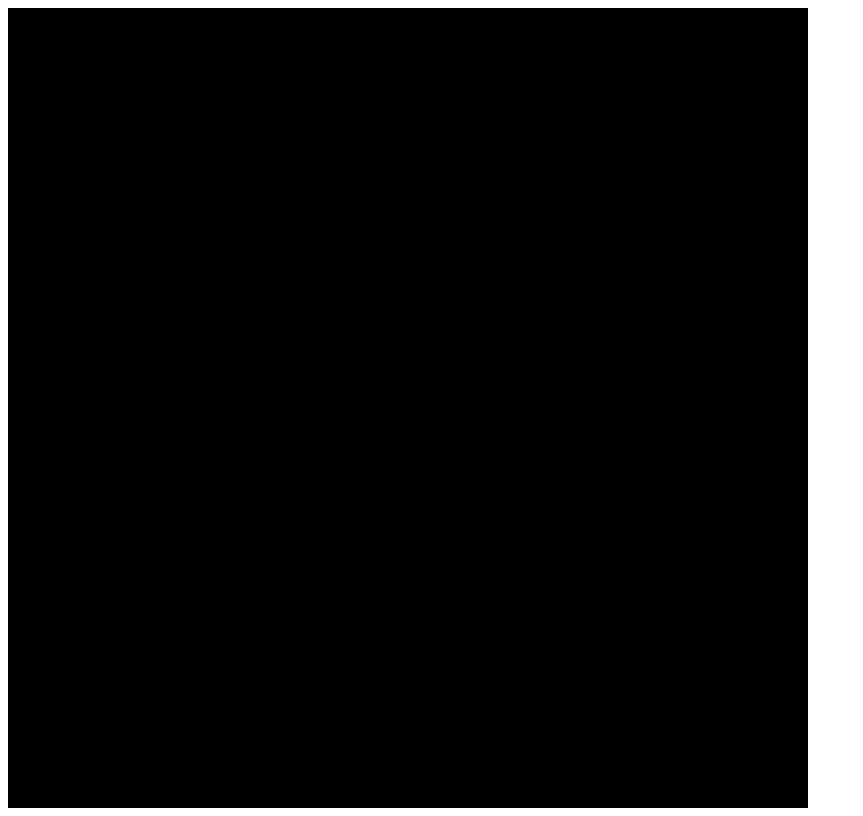
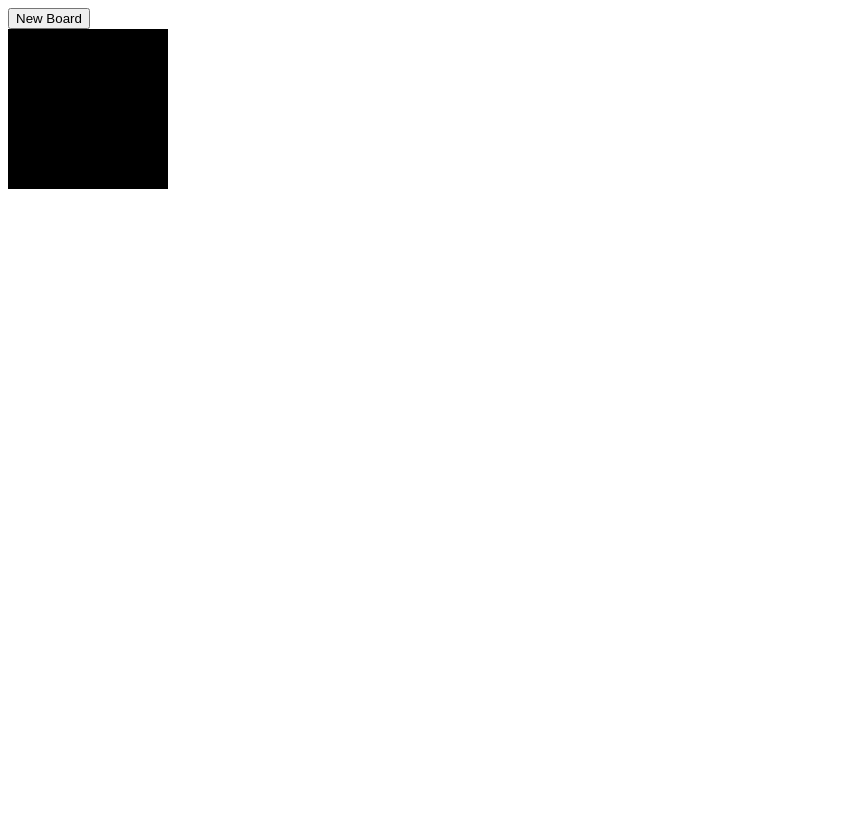
Before and after one commit to enitchristine/etch-a-sketch, a plain HTML site: page index.html in a window 1280 px wide. Shown: the whole page, without its empty margins (0-863 px from the left). Drawn offline with Linux system fonts and the light colour scheme.

Commit message:
Added button to create new board and added createBoard function

```diff
--- a/index.html
+++ b/index.html
@@ -6,6 +6,7 @@
     <title>Document</title>
 </head>
 <body>
+    <button>New Board</button>
     <div class="container"></div>
     <script src="script.js"></script>
 </body>
--- a/script.js
+++ b/script.js
@@ -1,19 +1,16 @@
 
-const container=document.querySelector(".container");
-// container.style.display="flex";
-// container.style.justifyContent="space-around";
-
-const GRID_NUM=16;
-
-for (let i=0; i<GRID_NUM;i++){
+function createBoard(num){
+    board=document.createElement("div");
+    // board.style.display="flex";
+    for (let i=0; i<num;i++){
         const row=document.createElement("div");
         row.style.display="flex";
 
-    for (let j=0; j<GRID_NUM;j++){
+        for (let j=0; j<num;j++){
             //create new square and attach it to container
             const square=document.createElement("div");
-        square.style.width="50px";
-        square.style.height ="50px";
+            square.style.width="10px";
+            square.style.height ="10px";
             square.style.backgroundColor= "black";
             square.addEventListener("mouseover",()=>{
                 square.style.backgroundColor= "blue";
@@ -21,6 +18,23 @@ for (let i=0; i<GRID_NUM;i++){
 
             row.appendChild(square);
         }
-    container.appendChild(row);
+        board.appendChild(row);
+    }
+    container.appendChild(board);
+}
 
-}
+
+const container=document.querySelector(".container");
+// container.style.display="flex";
+// container.style.justifyContent="space-around";
+
+const GRID_NUM=16;
+let board;
+createBoard(GRID_NUM);
+
+const button=document.querySelector("button");
+button.addEventListener("click",()=>{
+    let input = prompt("What is the size? (e.g. 16)");
+    container.removeChild(board);
+    createBoard(input);
+})
```
Lines whose indentation alone changed are shown as unchanged.
